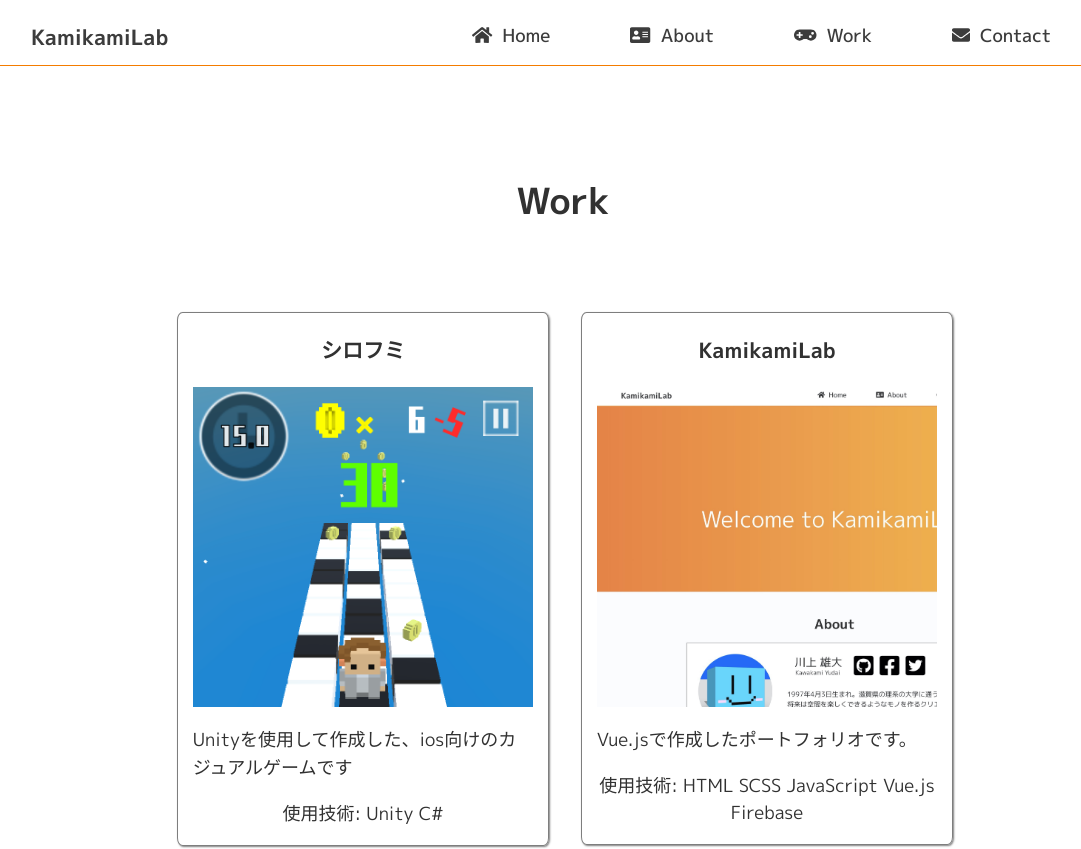
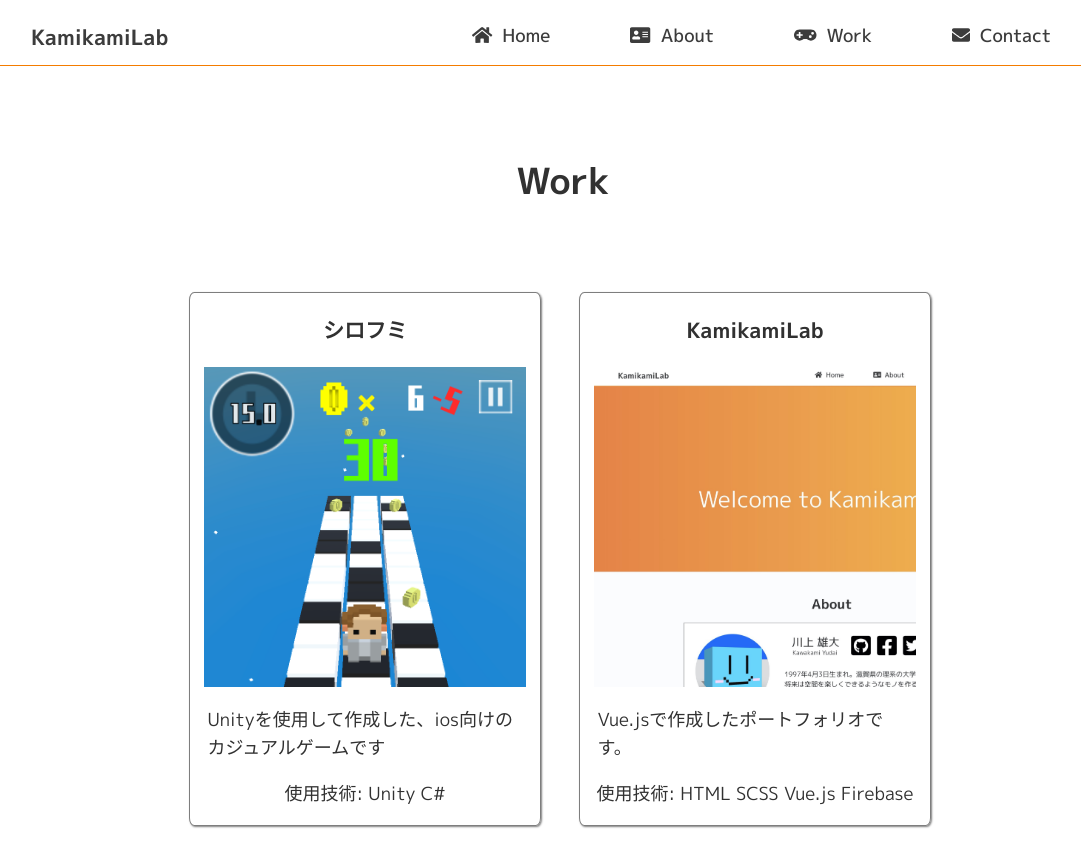
Before and after one commit to Hobiron03/my-portfolio, a Vue app: page /Work in a window 1280 px wide. Shown: the top 849 px of the page, without its empty margins (77-1158 px from the left). Built offline with nearby package versions, Linux system fonts and the light colour scheme.

Commit message:
myWorkコンポーネントのWidthのバグ修正

```diff
--- a/src/assets/workdata.json
+++ b/src/assets/workdata.json
@@ -10,7 +10,7 @@
         "id": 2,
         "name": "KamikamiLab",
         "description": "Vue.jsで作成したポートフォリオです。",
-        "techs": ["HTML", "SCSS", "JavaScript", "Vue.js", "Firebase"],
+        "techs": ["HTML", "SCSS", "Vue.js", "Firebase"],
         "image": "kamikamilab.jpg"
     }
 ]
--- a/src/components/myWork.vue
+++ b/src/components/myWork.vue
@@ -27,7 +27,7 @@
 .container {
     border: solid 1px #7E7E7E;
     border-radius: 1.5%;
-    max-width: 370px;
+    width: 350px;
     box-shadow: 1px 1px 2px gray;
 
     .background-image{
@@ -40,7 +40,7 @@
 
     .description {
         margin: 0 auto;
-        width: 92%;
+        width: 90%;
 
         p {
             text-align: left;
--- a/src/views/Work.vue
+++ b/src/views/Work.vue
@@ -27,7 +27,7 @@
 <style lang="scss" scoped>
 .wrapper{
     max-width: 900px;
-    margin: 150px auto 0px auto;
+    margin: 130px auto 0px auto;
     overflow: hidden;
     h1{
         font-weight: bold;
@@ -36,7 +36,7 @@
     .container{
         text-align: center;
         margin-top: 30px;
-        margin-left: 32px;
+        margin-left: 38px;
         // display: flex;
         // flex-direction: row;
         float: left;
```
